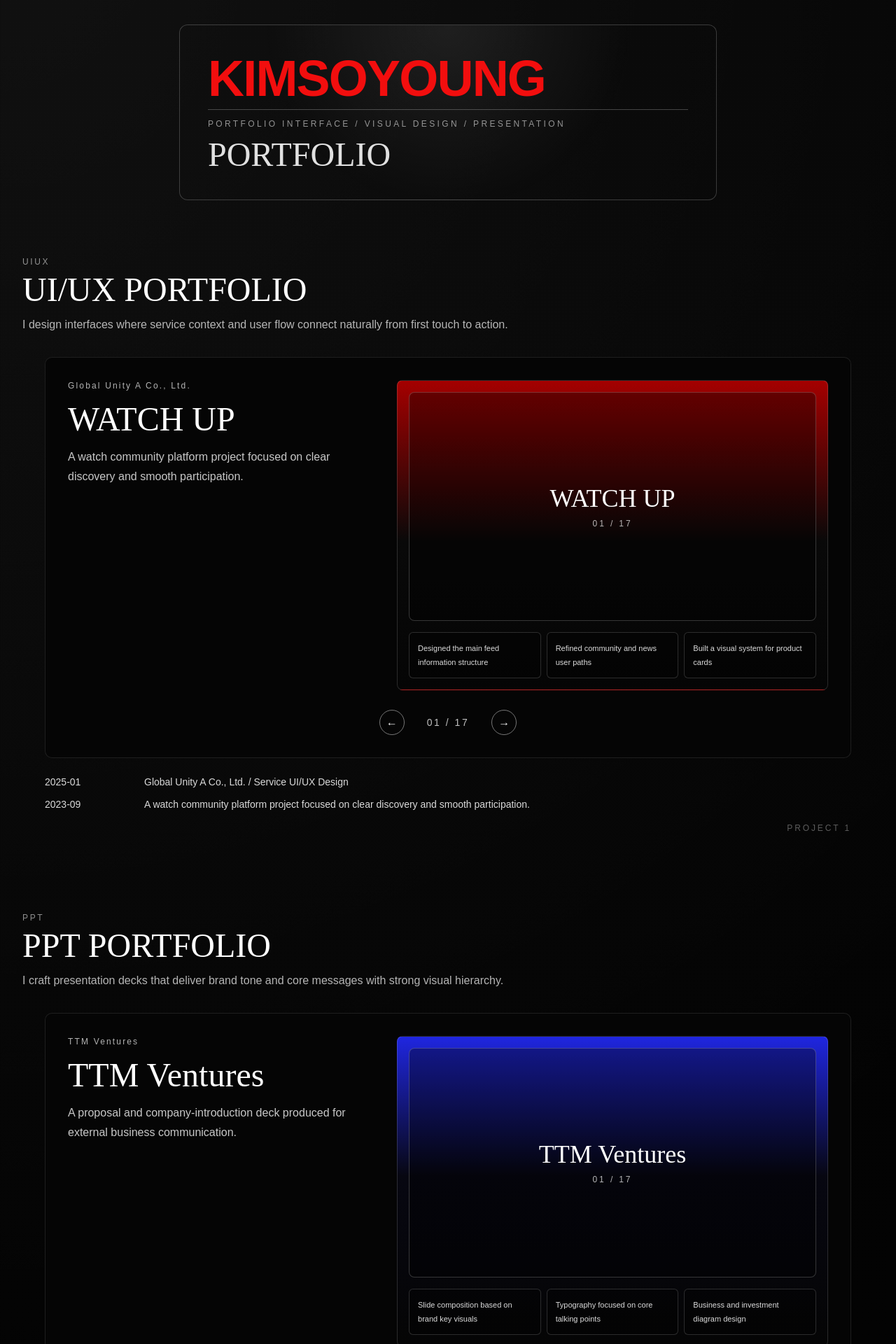
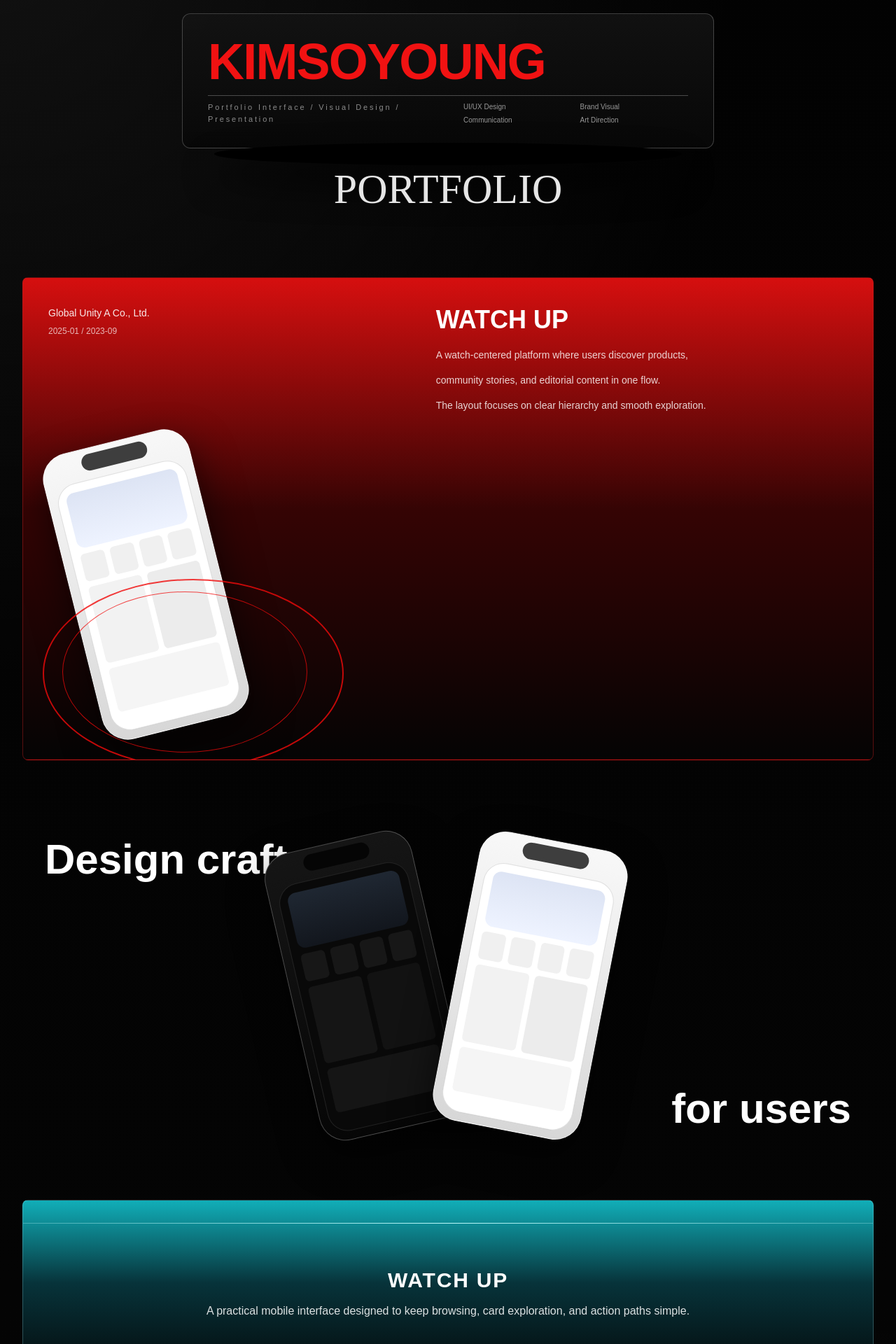
Before and after one commit to sgim226614-art/kimsoyoungweb, a Next.js app: page /en in a window 1280 px wide. Shown: the part 80-2000 px from the top of the page at 70% size. Built offline with nearby package versions, Linux system fonts and the light colour scheme.

Commit message:
style: rebuild main page flow to match figma reference

```diff
--- a/src/app/[locale]/page.tsx
+++ b/src/app/[locale]/page.tsx
@@ -23,7 +23,7 @@ export default async function LocalizedHomePage({
 
   return (
     <PortfolioShell locale={rawLocale} content={content} activeSlug="main">
-      <PortfolioHeroSection content={content} />
+      <PortfolioHeroSection content={content} locale={rawLocale} />
       <PortfolioMainShowcase content={content} locale={rawLocale} />
     </PortfolioShell>
   );
--- a/src/components/portfolio-sections.tsx
+++ b/src/components/portfolio-sections.tsx
@@ -4,6 +4,308 @@ import type {
   PortfolioProject,
 } from "@/lib/portfolio-content";
 import type { Locale } from "@/lib/i18n";
+
+type MainCopy = {
+  heroMeta: string;
+  heroTags: string[];
+  watchLabel: string;
+  watchBody: string[];
+  middleLead: string;
+  middleTail: string;
+  aquaBody: string;
+  detailBlocks: { title: string; body: string }[];
+};
+
+function getMainCopy(locale: Locale): MainCopy {
+  if (locale === "en") {
+    return {
+      heroMeta: "Portfolio Interface / Visual Design / Presentation",
+      heroTags: ["UI/UX Design", "Brand Visual", "Communication", "Art Direction"],
+      watchLabel: "WATCH UP",
+      watchBody: [
+        "A watch-centered platform where users discover products,",
+        "community stories, and editorial content in one flow.",
+        "The layout focuses on clear hierarchy and smooth exploration.",
+      ],
+      middleLead: "Design crafted",
+      middleTail: "for users",
+      aquaBody:
+        "A practical mobile interface designed to keep browsing, card exploration, and action paths simple.",
+      detailBlocks: [
+        {
+          title: "Main Feed",
+          body: "The first screen is structured to surface key content quickly and reduce navigation steps.",
+        },
+        {
+          title: "Card UI",
+          body: "Product and article cards follow a consistent visual rhythm for faster scanning.",
+        },
+        {
+          title: "Information",
+          body: "Content sections are grouped by purpose so users can move with minimal friction.",
+        },
+        {
+          title: "Structure",
+          body: "The full page is arranged around repeatable layout rules for stable expansion.",
+        },
+      ],
+    };
+  }
+
+  return {
+    heroMeta: "PORTFOLIO INTERFACE / VISUAL DESIGN / PRESENTATION",
+    heroTags: ["UI/UX Design", "Brand Visual", "Communication", "Art Direction"],
+    watchLabel: "WATCH UP",
+    watchBody: [
+      "사용자가 콘텐츠를 자연스럽게 탐색할 수 있도록",
+      "커뮤니티와 카드, 뉴스 흐름을 하나로 연결한 프로젝트입니다.",
+      "핵심 정보가 먼저 보이도록 계층을 설계했습니다.",
+    ],
+    middleLead: "사용자를 위한",
+    middleTail: "하나뿐인 디자인",
+    aquaBody:
+      "사용자 행동 기반으로 정보 배치를 재정리하고, 필요한 기능에 빠르게 도달할 수 있도록 구성했습니다.",
+    detailBlocks: [
+      {
+        title: "메인 화면",
+        body: "첫 진입에서 핵심 카드와 주요 콘텐츠가 먼저 보이도록 흐름을 구성했습니다.",
+      },
+      {
+        title: "카드 UI",
+        body: "정보를 짧고 명확하게 전달할 수 있도록 반복 가능한 카드 시스템을 설계했습니다.",
+      },
+      {
+        title: "정보 배치",
+        body: "사용자가 단계적으로 이동할 수 있도록 목적별 콘텐츠 그룹을 정리했습니다.",
+      },
+      {
+        title: "구조",
+        body: "페이지 전체를 동일한 규칙으로 확장 가능하도록 블록 구조로 재정렬했습니다.",
+      },
+    ],
+  };
+}
+
+function DeviceMock({
+  className,
+  tone,
+}: {
+  className?: string;
+  tone?: "light" | "dark";
+}) {
+  const isLight = tone === "light";
+
+  return (
+    <div
+      className={`relative h-[420px] w-[215px] rounded-[38px] border shadow-[0_24px_55px_rgba(0,0,0,0.65)] ${
+        isLight
+          ? "border-white/45 bg-[linear-gradient(180deg,#f8f8f8_0%,#d7d7d7_100%)]"
+          : "border-white/25 bg-[linear-gradient(180deg,#151515_0%,#060606_100%)]"
+      } ${className ?? ""}`}
+    >
+      <div className="absolute left-1/2 top-2 h-6 w-24 -translate-x-1/2 rounded-full bg-black/75" />
+      <div
+        className={`absolute inset-x-3 bottom-3 top-11 rounded-[29px] border p-3 ${
+          isLight ? "border-black/12 bg-white" : "border-white/10 bg-[#090909]"
+        }`}
+      >
+        <div className="space-y-2">
+          <div
+            className={`h-20 rounded-xl ${
+              isLight
+                ? "bg-[linear-gradient(180deg,#dde4f4_0%,#eef3ff_100%)]"
+                : "bg-[linear-gradient(180deg,#1f2732_0%,#12161d_100%)]"
+            }`}
+          />
+          <div className="grid grid-cols-4 gap-2">
+            {Array.from({ length: 4 }).map((_, index) => (
+              <div
+                key={`device-chip-${index}`}
+                className={`h-10 rounded-md ${
+                  isLight ? "bg-[#f0f0f0]" : "bg-[#171717]"
+                }`}
+              />
+            ))}
+          </div>
+          <div className="grid grid-cols-2 gap-2">
+            <div className={`h-28 rounded-md ${isLight ? "bg-[#f2f2f2]" : "bg-[#151515]"}`} />
+            <div className={`h-28 rounded-md ${isLight ? "bg-[#ececec]" : "bg-[#121212]"}`} />
+          </div>
+          <div className={`h-16 rounded-md ${isLight ? "bg-[#f5f5f5]" : "bg-[#151515]"}`} />
+        </div>
+      </div>
+    </div>
+  );
+}
+
+function HeroCard({ content, copy }: { content: PortfolioContent; copy: MainCopy }) {
+  return (
+    <section className="mx-auto w-full max-w-7xl px-4 pt-8 sm:px-8 sm:pt-12">
+      <div className="mx-auto max-w-[760px]">
+        <div className="rounded-[12px] border border-white/22 bg-[linear-gradient(180deg,rgba(20,20,20,0.84)_0%,rgba(8,8,8,0.92)_100%)] px-5 py-6 sm:px-9 sm:py-8">
+          <h1 className="text-4xl font-semibold tracking-tight text-[#f11212] sm:text-7xl">
+            {content.heroTitle}
+          </h1>
+          <div className="mt-3 h-px bg-white/26" />
+          <div className="mt-2 grid gap-3 sm:grid-cols-[1.1fr_1fr]">
+            <p className="text-[10px] tracking-[0.26em] text-white/52 sm:text-[11px]">
+              {copy.heroMeta}
+            </p>
+            <div className="grid grid-cols-2 gap-x-3 gap-y-1">
+              {copy.heroTags.map((tag) => (
+                <p key={tag} className="text-[10px] text-white/58">
+                  {tag}
+                </p>
+              ))}
+            </div>
+          </div>
+        </div>
+        <div className="mx-auto -mt-2 h-8 w-[88%] rounded-[100%] bg-black shadow-[0_28px_50px_rgba(0,0,0,0.9)]" />
+        <p className="mt-1 text-center font-display text-5xl text-white/90 sm:text-6xl">
+          {content.heroSubtitle}
+        </p>
+      </div>
+    </section>
+  );
+}
+
+function WatchupRedSection({
+  project,
+  copy,
+}: {
+  project: PortfolioProject;
+  copy: MainCopy;
+}) {
+  return (
+    <section className="mx-auto mt-16 w-full max-w-7xl px-4 sm:mt-24 sm:px-8">
+      <article className="overflow-hidden rounded-[8px] border border-[#bc1e1e]/45 bg-[linear-gradient(180deg,#d60f0f_0%,#350404_48%,#040404_100%)] px-5 py-6 sm:px-9 sm:py-10">
+        <div className="grid gap-8 lg:grid-cols-[0.47fr_0.53fr]">
+          <div className="space-y-2">
+            <p className="text-sm text-white/90">{project.client}</p>
+            <p className="text-xs text-white/70">{project.period}</p>
+          </div>
+
+          <div>
+            <h2 className="text-3xl font-semibold text-white sm:text-4xl">
+              {copy.watchLabel}
+            </h2>
+            <div className="mt-4 space-y-2 text-sm leading-7 text-white/82">
+              {copy.watchBody.map((line) => (
+                <p key={line}>{line}</p>
+              ))}
+            </div>
+          </div>
+        </div>
+
+        <div className="relative mt-8 flex justify-start pl-2 sm:pl-8">
+          <DeviceMock tone="light" className="-rotate-[14deg]" />
+          <div className="pointer-events-none absolute bottom-[-52px] left-[-8px] h-[230px] w-[340px] rounded-[100%] border-2 border-[#f10a0a] opacity-80 sm:h-[270px] sm:w-[430px]" />
+          <div className="pointer-events-none absolute bottom-[-30px] left-[20px] h-[190px] w-[280px] rounded-[100%] border border-[#f10a0a] opacity-75 sm:h-[230px] sm:w-[350px]" />
+        </div>
+      </article>
+    </section>
+  );
+}
+
+function MiddleSloganSection({ copy }: { copy: MainCopy }) {
+  return (
+    <section className="mx-auto mt-20 w-full max-w-7xl px-4 sm:mt-28 sm:px-8">
+      <div className="relative flex min-h-[300px] items-center justify-center">
+        <p className="pointer-events-none absolute left-0 top-0 text-5xl font-semibold text-white sm:left-8 sm:text-6xl">
+          {copy.middleLead}
+        </p>
+        <p className="pointer-events-none absolute bottom-1 right-0 text-5xl font-semibold text-white sm:right-8 sm:text-6xl">
+          {copy.middleTail}
+        </p>
+
+        <div className="relative flex items-center gap-5">
+          <DeviceMock className="-rotate-[13deg]" />
+          <DeviceMock tone="light" className="rotate-[11deg]" />
+        </div>
+      </div>
+    </section>
+  );
+}
+
+function WatchupAquaSection({ copy }: { copy: MainCopy }) {
+  return (
+    <section className="mx-auto mt-16 w-full max-w-7xl px-4 sm:mt-24 sm:px-8">
+      <div className="relative overflow-hidden rounded-[8px] border border-cyan-200/25 bg-[linear-gradient(180deg,#11aeb8_0%,#07333a_44%,#040404_100%)] px-5 py-20 text-center sm:px-8 sm:py-24">
+        <div className="pointer-events-none absolute left-1/2 top-8 h-px w-[145%] -translate-x-1/2 bg-[linear-gradient(90deg,rgba(255,255,255,0.0)_0%,rgba(196,254,255,0.95)_50%,rgba(255,255,255,0.0)_100%)]" />
+        <h3 className="text-2xl font-semibold tracking-[0.06em] text-white sm:text-3xl">
+          WATCH UP
+        </h3>
+        <p className="mx-auto mt-3 max-w-3xl text-sm leading-7 text-white/86 sm:text-base">
+          {copy.aquaBody}
+        </p>
+      </div>
+    </section>
+  );
+}
+
+function WatchupDetailSection({
+  copy,
+}: {
+  copy: MainCopy;
+}) {
+  return (
+    <section className="mx-auto mt-16 w-full max-w-7xl px-4 sm:mt-20 sm:px-8">
+      <div className="overflow-hidden rounded-[8px] border border-white/10 bg-[linear-gradient(180deg,#070707_0%,#060606_75%,#101010_100%)] p-5 sm:p-10">
+        <div className="grid gap-8 lg:grid-cols-[0.43fr_0.57fr]">
+          <div className="flex justify-center lg:justify-start">
+            <DeviceMock className="h-[560px] w-[270px]" />
+          </div>
+
+          <div className="space-y-8 pt-3">
+            {copy.detailBlocks.map((block) => (
+              <article key={block.title} className="border-b border-white/10 pb-5">
+                <p className="text-sm font-semibold text-white">| {block.title}</p>
+                <p className="mt-3 text-sm leading-7 text-white/76">{block.body}</p>
+              </article>
+            ))}
+          </div>
+        </div>
+      </div>
+    </section>
+  );
+}
+
+export function PortfolioHeroSection({
+  content,
+  locale,
+}: {
+  content: PortfolioContent;
+  locale: Locale;
+}) {
+  const copy = getMainCopy(locale);
+
+  return <HeroCard content={content} copy={copy} />;
+}
+
+export function PortfolioMainShowcase({
+  content,
+  locale,
+}: {
+  content: PortfolioContent;
+  locale: Locale;
+}) {
+  const copy = getMainCopy(locale);
+  const uiuxCategory = content.categories.find((category) => category.id === "uiux");
+  const watchupProject = uiuxCategory?.projects[0];
+
+  if (!watchupProject) {
+    return null;
+  }
+
+  return (
+    <>
+      <WatchupRedSection project={watchupProject} copy={copy} />
+      <MiddleSloganSection copy={copy} />
+      <WatchupAquaSection copy={copy} />
+      <WatchupDetailSection copy={copy} />
+    </>
+  );
+}
 
 function ArrowButton({ direction }: { direction: "left" | "right" }) {
   return (
@@ -95,64 +397,6 @@ function ProjectBlock({
         {projectLabel} {index + 1}
       </p>
     </article>
-  );
-}
-
-export function PortfolioHeroSection({ content }: { content: PortfolioContent }) {
-  return (
-    <section className="mx-auto w-full max-w-7xl px-4 pt-10 sm:px-8 sm:pt-16">
-      <div className="mx-auto max-w-3xl rounded-[12px] border border-white/20 bg-[radial-gradient(circle_at_top,rgba(255,255,255,0.08),transparent_58%)] p-6 sm:p-10">
-        <h1 className="text-4xl font-semibold tracking-tight text-[#f20e0e] sm:text-7xl">
-          {content.heroTitle}
-        </h1>
-        <div className="mt-2 h-px bg-white/24" />
-        <div className="mt-3 flex flex-wrap items-center justify-between gap-3">
-          <p className="text-xs uppercase tracking-[0.28em] text-white/55">
-            Portfolio Interface / Visual Design / Presentation
-          </p>
-          <p className="font-display text-4xl text-white/88 sm:text-5xl">
-            {content.heroSubtitle}
-          </p>
-        </div>
-      </div>
-    </section>
-  );
-}
-
-export function PortfolioMainShowcase({
-  content,
-  locale,
-}: {
-  content: PortfolioContent;
-  locale: Locale;
-}) {
-  const featured = content.categories
-    .map((category) => ({
-      category,
-      project: category.projects[0],
-    }))
-    .filter((item) => Boolean(item.project));
-
-  return (
-    <section className="mx-auto mt-16 w-full max-w-7xl px-4 sm:mt-20 sm:px-8">
-      <div className="space-y-20 sm:space-y-28">
-        {featured.map(({ category, project }) => (
-          <article key={category.id}>
-            <header className="mb-8">
-              <p className="text-xs tracking-[0.22em] text-white/55">{category.menu}</p>
-              <h2 className="mt-2 font-display text-3xl text-white sm:text-5xl">
-                {category.heading}
-              </h2>
-              <p className="mt-3 max-w-3xl text-sm leading-7 text-white/70 sm:text-base">
-                {category.intro}
-              </p>
-            </header>
-
-            <ProjectBlock project={project} index={0} locale={locale} />
-          </article>
-        ))}
-      </div>
-    </section>
   );
 }
 
```
